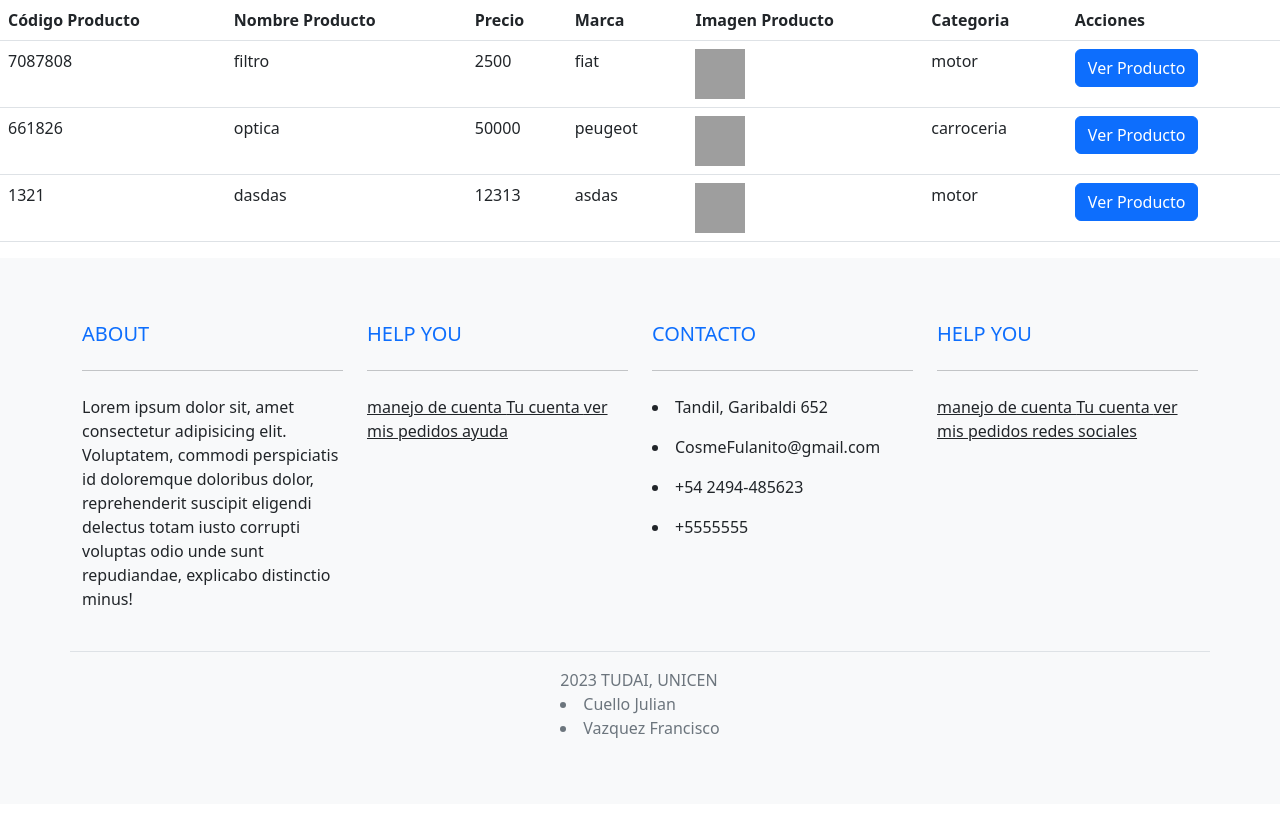
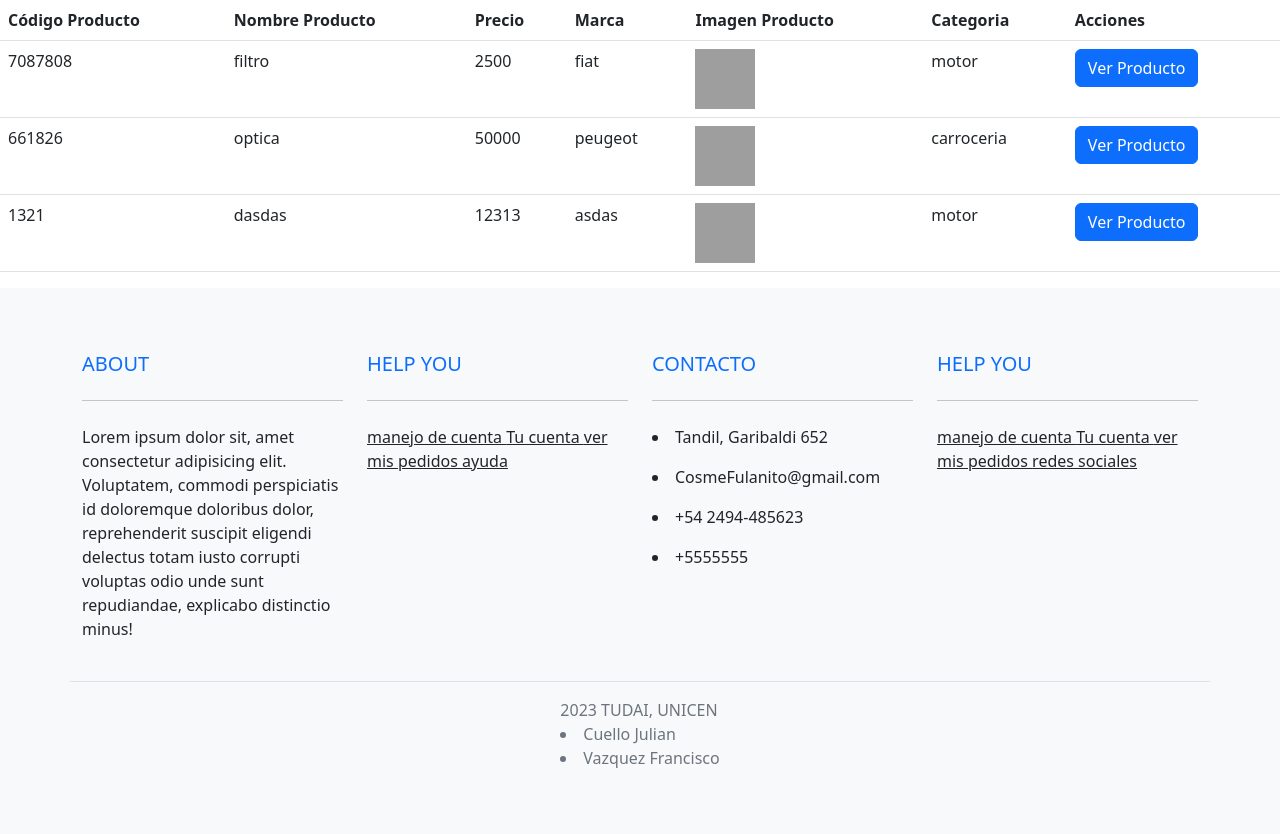
Before and after one commit to JulianCuello/Web2-Cuello-Vazquez, a PHP site: page / in a window 1280 px wide. Shown: the part 76-910 px from the top of the page. Before the commit the page ends 814 px from the top, so only its background shows below. Run offline with PHP 8.4, Linux system fonts and the light colour scheme; data comes from the database, SQL or seed files in the repository; grey boxes are pictures that could not be loaded.

Commit message:
cambios css

```diff
--- a/css/style.css
+++ b/css/style.css
@@ -1,4 +1,4 @@
 .imagen{
-    width: 50px;
-    height: 50px;
+    width: 60px;
+    height: 60px;
 }
```
